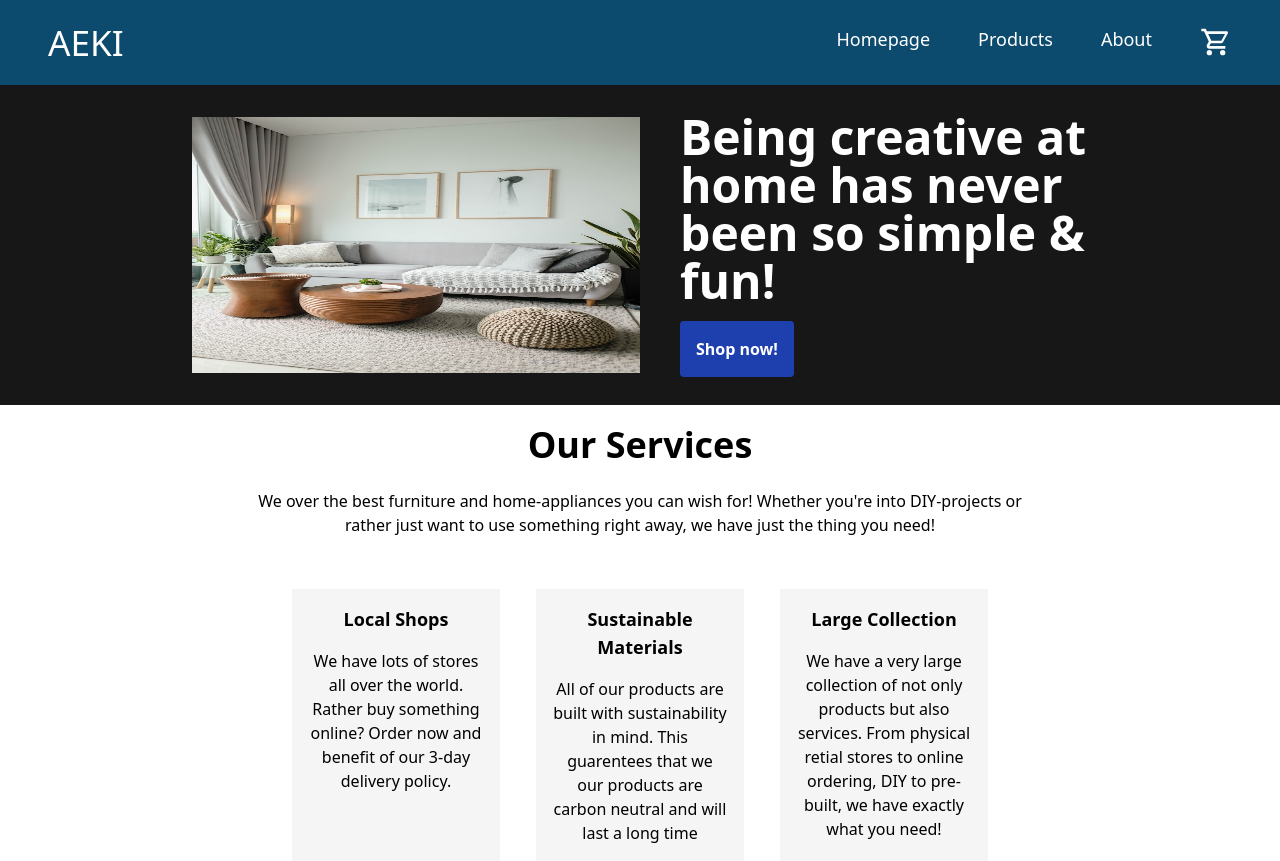
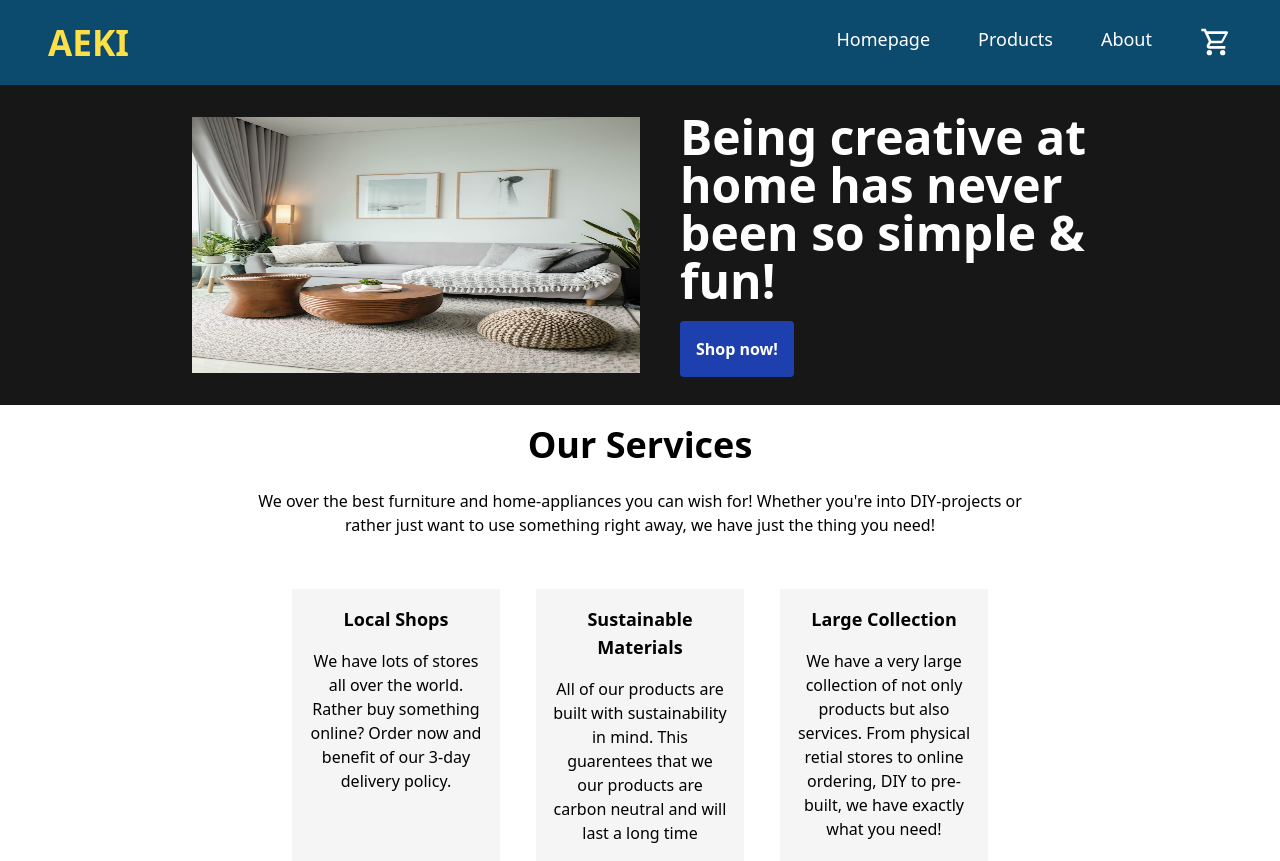
Before and after one commit to Japsier/shopping-cart-odin, a React (Create React App) app: page / in a window 1280 px wide. Built offline with nearby package versions, Linux system fonts and the light colour scheme.

Commit message:
update navigation

```diff
--- a/src/Components/Header.js
+++ b/src/Components/Header.js
@@ -1,45 +1,67 @@
 import React from "react";
-import {useState, useEffect} from "react"
-
-import {Link} from "react-router-dom"
+import { useState, useEffect } from "react"
+import uniqid from "uniqid"
+import { Link } from "react-router-dom"
 
 const Header = (props) => {
     const [counter, setCounter] = useState(0)
 
     useEffect(() => {
-        if(props.counter !== undefined) {
+        if (props.counter !== undefined) {
             setCounter(props.counter)
         }
+        //document.getElementById("homepageLi").style.color = "#fde047"
 
     })
+
+    const handleClick = (e) => {
+        const homepageItem = document.getElementById("homepageLi")
+        const productsItem = document.getElementById("productsLi")
+        const aboutItem = document.getElementById("aboutLi")
+        const logo = document.getElementById("Logo")
+        const svg = document.querySelector("svg")
+        const items = [homepageItem, productsItem, aboutItem]
+        for (let i = 0; i < 3; i++) {
+            items[i].style.color = "white"
+            if (e.target === items[i]) {
+                items[i].style.color = "#fde047"
+                console.log(e.target)
+            } else if (e.target === logo) {
+                homepageItem.style.color = "#fde047"
+                aboutItem.style.color = "white"
+                aboutItem.style.color = "white"
+            }
+        }
+
+    }
 
 
     return (
         <header className="bg-sky-900 text-white">
             <Link to="/">
-                <h1>AEKI</h1>
+                <h1 id="Logo" onClick={handleClick}>AEKI</h1>
             </Link>
 
             <ul className="nav-links">
-                <Link to="/">
-                    <li>Homepage</li>
+                <Link to="/" >
+                    <li id="homepageLi" onClick={handleClick}>Homepage</li>
                 </Link>
                 <Link to="/products">
-                    <li>Products</li>
+                    <li id="productsLi" onClick={handleClick}>Products</li>
                 </Link>
                 <Link to="/about">
-                    <li>About</li>
+                    <li id="aboutLi" onClick={handleClick}>About</li>
                 </Link>
                 <li>
                     <div className="cartIconDiv">
                         <svg className="w-8 h-8" viewBox="0 0 24 24">
-                        <path fill="currentColor" d="M17,18A2,2 0 0,1 19,20A2,2 0 0,1 17,22C15.89,22 15,21.1 15,20C15,18.89 15.89,18 17,18M1,2H4.27L5.21,4H20A1,1 0 0,1 21,5C21,5.17 20.95,5.34 20.88,5.5L17.3,11.97C16.96,12.58 16.3,13 15.55,13H8.1L7.2,14.63L7.17,14.75A0.25,0.25 0 0,0 7.42,15H19V17H7C5.89,17 5,16.1 5,15C5,14.65 5.09,14.32 5.24,14.04L6.6,11.59L3,4H1V2M7,18A2,2 0 0,1 9,20A2,2 0 0,1 7,22C5.89,22 5,21.1 5,20C5,18.89 5.89,18 7,18M16,11L18.78,6H6.14L8.5,11H16Z" />
+                            <path fill="currentColor" d="M17,18A2,2 0 0,1 19,20A2,2 0 0,1 17,22C15.89,22 15,21.1 15,20C15,18.89 15.89,18 17,18M1,2H4.27L5.21,4H20A1,1 0 0,1 21,5C21,5.17 20.95,5.34 20.88,5.5L17.3,11.97C16.96,12.58 16.3,13 15.55,13H8.1L7.2,14.63L7.17,14.75A0.25,0.25 0 0,0 7.42,15H19V17H7C5.89,17 5,16.1 5,15C5,14.65 5.09,14.32 5.24,14.04L6.6,11.59L3,4H1V2M7,18A2,2 0 0,1 9,20A2,2 0 0,1 7,22C5.89,22 5,21.1 5,20C5,18.89 5.89,18 7,18M16,11L18.78,6H6.14L8.5,11H16Z" />
                         </svg>
                         {counter > 0
-                        ?<div className="cartCounter">
-                            <p>{counter}</p>
-                         </div>
-                        :<div></div>
+                            ? <div className="cartCounter">
+                                <p>{counter}</p>
+                                </div>
+                            : <div></div>
                         }
 
                     </div>
@@ -48,6 +70,6 @@ const Header = (props) => {
             </ul>
         </header>
     );
-  }
+}
 
-  export default Header;
+export default Header;
--- a/src/Components/Homepage.js
+++ b/src/Components/Homepage.js
@@ -3,6 +3,10 @@ import {Link} from "react-router-dom"
 import homepage from "../Assets/homepage.jpg"
 
 const Homepage = () => {
+    const shopButtonClick = () => {
+        document.getElementById("homepageLi").style.color = "white"
+        document.getElementById("productsLi").style.color = "#fde047"
+    }
     return (
         <div className="main  ">
             <div className="homepage w-full  text-white  font-bold flex flex-col">
@@ -14,7 +18,7 @@ const Homepage = () => {
                     <div className="60vw pl-10 mr-auto mb-auto mt-auto flex flex-col gap-4">
                         <h1 className="text-5xl max-w-lg">Being creative at home has never been so simple & fun!</h1>
                         <Link to="/products">
-                            <button className="bg-blue-800 hover:bg-blue-900 text-white font-bold p-4 px-4 rounded">Shop now!</button>
+                            <button className="bg-blue-800 hover:bg-blue-900 text-white font-bold p-4 px-4 rounded" onClick={shopButtonClick}>Shop now!</button>
                         </Link>
                     </div>
 
--- a/src/Components/Products.js
+++ b/src/Components/Products.js
@@ -40,6 +40,8 @@ const Products = (props) => {
     ])
 
 
+
+
     return (
         <div className="main h-full">
             <div className="productDisplay h-full">
--- a/src/Components/RouteSwitcher.js
+++ b/src/Components/RouteSwitcher.js
@@ -10,6 +10,7 @@ const RouteSwitcher= () => {
 
     const updateCounter = () => {
       setCounter(counter + 1)
+      console.log(counter)
     }
 
     return (
--- a/src/Index.css
+++ b/src/Index.css
@@ -36,6 +36,8 @@ header {
 }
 header h1 {
     font-size: 2.2rem;
+    color: #fde047;
+    font-weight: 600;
 }
 ul {
     display: flex;
```
